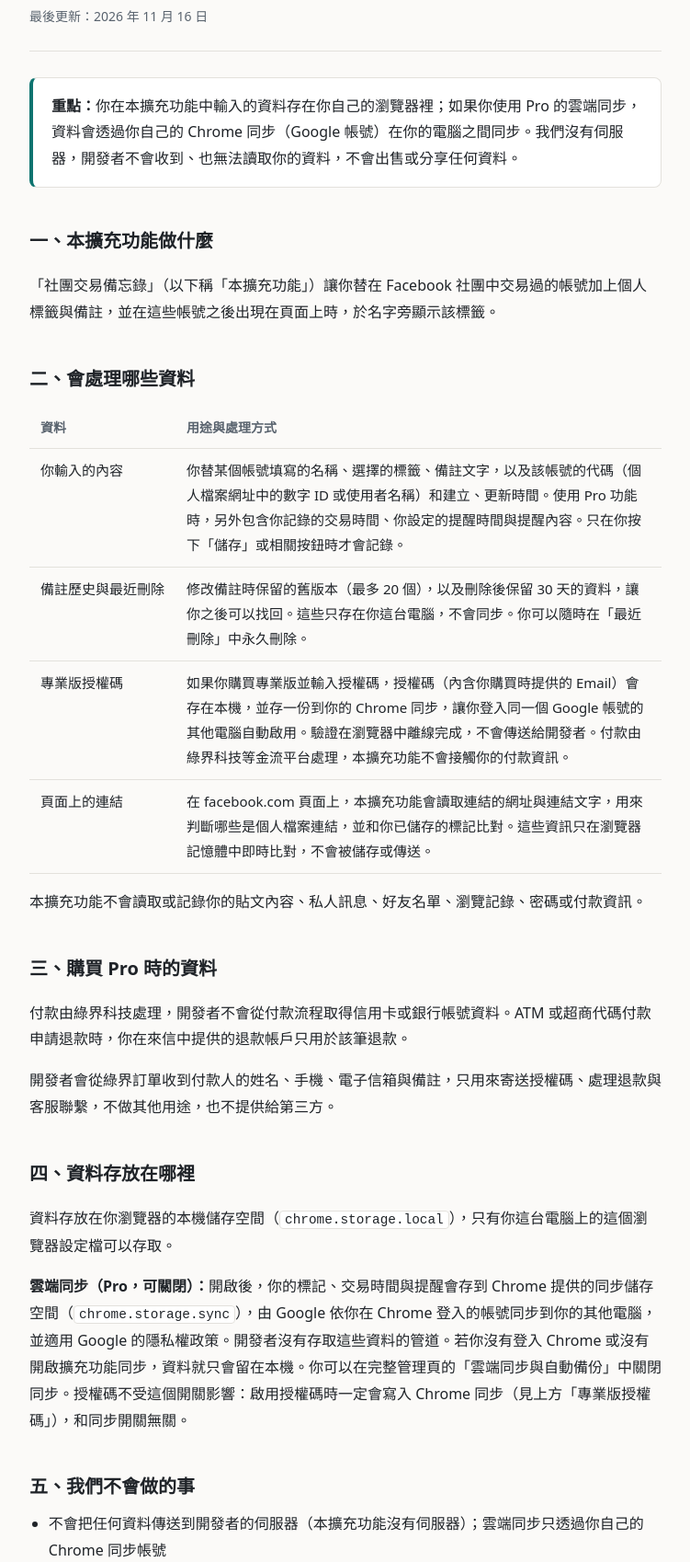
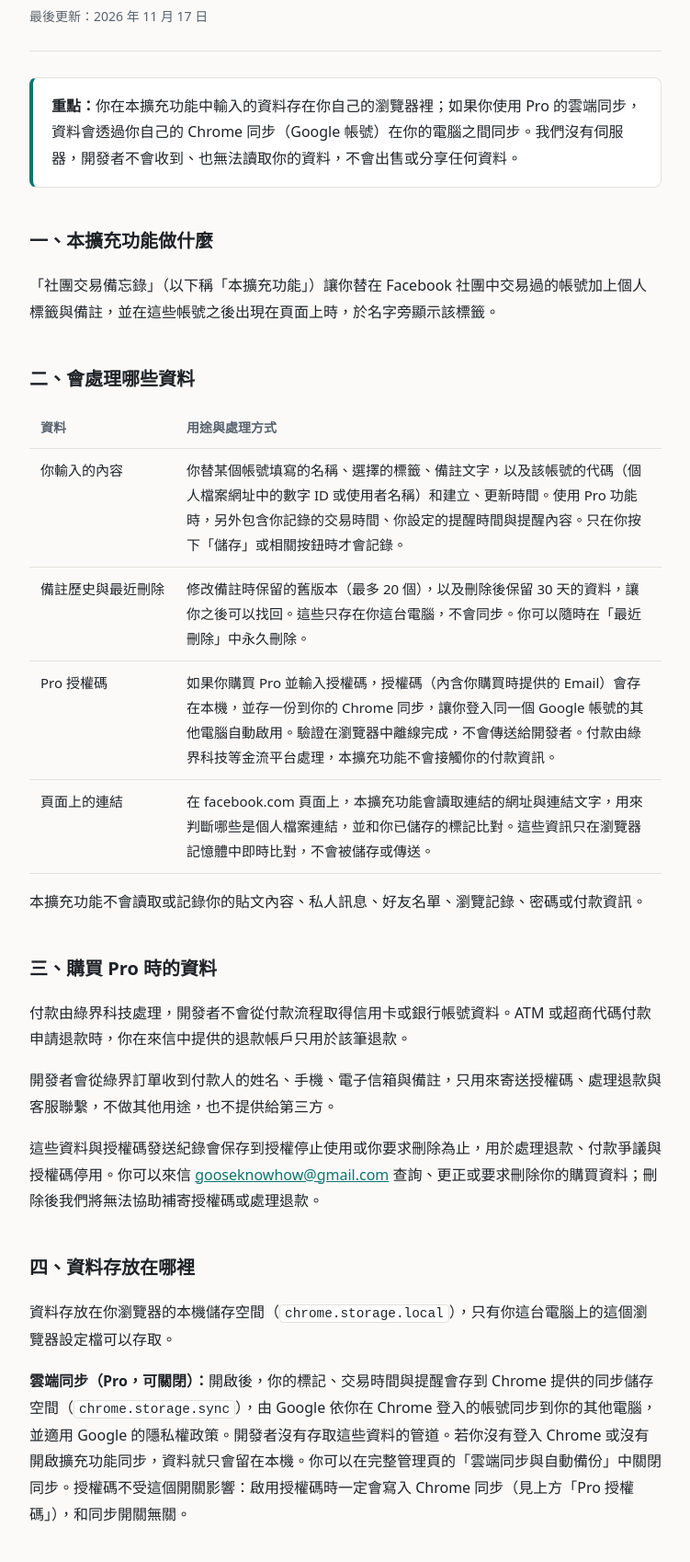
Before and after one commit to ZIZIDoris/group-trade-memo-site, a plain HTML site: page privacy.html in a window 1280 px wide. Shown: the part 166-1864 px from the top of the page at 92% size, without its empty margins (264-1015 px from the left). Drawn offline with Linux system fonts and the light colour scheme.

Commit message:
退款政策恢復「核准後 7 個工作天內辦理」；隱私權政策補上購買資料保存期限與查詢、刪除方式，專業版改稱 Pro；Pro 授權同步說明註明需登入 Chrome 並開啟同步
Co-Authored-By: Claude Opus 5.5 <noreply@anthropic.com>

```diff
--- a/privacy.html
+++ b/privacy.html
@@ -78,7 +78,7 @@
   <header>
     <p class="app"><a href="index.html">社團交易備忘錄</a></p>
     <h1>隱私權政策</h1>
-    <p class="meta">最後更新：2026 年 11 月 16 日</p>
+    <p class="meta">最後更新：2026 年 11 月 17 日</p>
   </header>
 
   <div class="summary">
@@ -94,7 +94,7 @@
     <tbody>
       <tr><td>你輸入的內容</td><td>你替某個帳號填寫的名稱、選擇的標籤、備註文字，以及該帳號的代碼（個人檔案網址中的數字 ID 或使用者名稱）和建立、更新時間。使用 Pro 功能時，另外包含你記錄的交易時間、你設定的提醒時間與提醒內容。只在你按下「儲存」或相關按鈕時才會記錄。</td></tr>
       <tr><td>備註歷史與最近刪除</td><td>修改備註時保留的舊版本（最多 20 個），以及刪除後保留 30 天的資料，讓你之後可以找回。這些只存在你這台電腦，不會同步。你可以隨時在「最近刪除」中永久刪除。</td></tr>
-      <tr><td>專業版授權碼</td><td>如果你購買專業版並輸入授權碼，授權碼（內含你購買時提供的 Email）會存在本機，並存一份到你的 Chrome 同步，讓你登入同一個 Google 帳號的其他電腦自動啟用。驗證在瀏覽器中離線完成，不會傳送給開發者。付款由綠界科技等金流平台處理，本擴充功能不會接觸你的付款資訊。</td></tr>
+      <tr><td>Pro 授權碼</td><td>如果你購買 Pro 並輸入授權碼，授權碼（內含你購買時提供的 Email）會存在本機，並存一份到你的 Chrome 同步，讓你登入同一個 Google 帳號的其他電腦自動啟用。驗證在瀏覽器中離線完成，不會傳送給開發者。付款由綠界科技等金流平台處理，本擴充功能不會接觸你的付款資訊。</td></tr>
       <tr><td>頁面上的連結</td><td>在 facebook.com 頁面上，本擴充功能會讀取連結的網址與連結文字，用來判斷哪些是個人檔案連結，並和你已儲存的標記比對。這些資訊只在瀏覽器記憶體中即時比對，不會被儲存或傳送。</td></tr>
     </tbody>
   </table>
@@ -103,10 +103,11 @@
   <h2>三、購買 Pro 時的資料</h2>
   <p>付款由綠界科技處理，開發者不會從付款流程取得信用卡或銀行帳號資料。ATM 或超商代碼付款申請退款時，你在來信中提供的退款帳戶只用於該筆退款。</p>
   <p>開發者會從綠界訂單收到付款人的姓名、手機、電子信箱與備註，只用來寄送授權碼、處理退款與客服聯繫，不做其他用途，也不提供給第三方。</p>
+  <p>這些資料與授權碼發送紀錄會保存到授權停止使用或你要求刪除為止，用於處理退款、付款爭議與授權碼停用。你可以來信 <a href="mailto:gooseknowhow@gmail.com">gooseknowhow@gmail.com</a> 查詢、更正或要求刪除你的購買資料；刪除後我們將無法協助補寄授權碼或處理退款。</p>
 
   <h2>四、資料存放在哪裡</h2>
   <p>資料存放在你瀏覽器的本機儲存空間（<code>chrome.storage.local</code>），只有你這台電腦上的這個瀏覽器設定檔可以存取。</p>
-  <p><strong>雲端同步（Pro，可關閉）：</strong>開啟後，你的標記、交易時間與提醒會存到 Chrome 提供的同步儲存空間（<code>chrome.storage.sync</code>），由 Google 依你在 Chrome 登入的帳號同步到你的其他電腦，並適用 Google 的隱私權政策。開發者沒有存取這些資料的管道。若你沒有登入 Chrome 或沒有開啟擴充功能同步，資料就只會留在本機。你可以在完整管理頁的「雲端同步與自動備份」中關閉同步。授權碼不受這個開關影響：啟用授權碼時一定會寫入 Chrome 同步（見上方「專業版授權碼」），和同步開關無關。</p>
+  <p><strong>雲端同步（Pro，可關閉）：</strong>開啟後，你的標記、交易時間與提醒會存到 Chrome 提供的同步儲存空間（<code>chrome.storage.sync</code>），由 Google 依你在 Chrome 登入的帳號同步到你的其他電腦，並適用 Google 的隱私權政策。開發者沒有存取這些資料的管道。若你沒有登入 Chrome 或沒有開啟擴充功能同步，資料就只會留在本機。你可以在完整管理頁的「雲端同步與自動備份」中關閉同步。授權碼不受這個開關影響：啟用授權碼時一定會寫入 Chrome 同步（見上方「Pro 授權碼」），和同步開關無關。</p>
 
   <h2>五、我們不會做的事</h2>
   <ul>
```
Also changed, not shown: index.html (+2 -2 lines).
